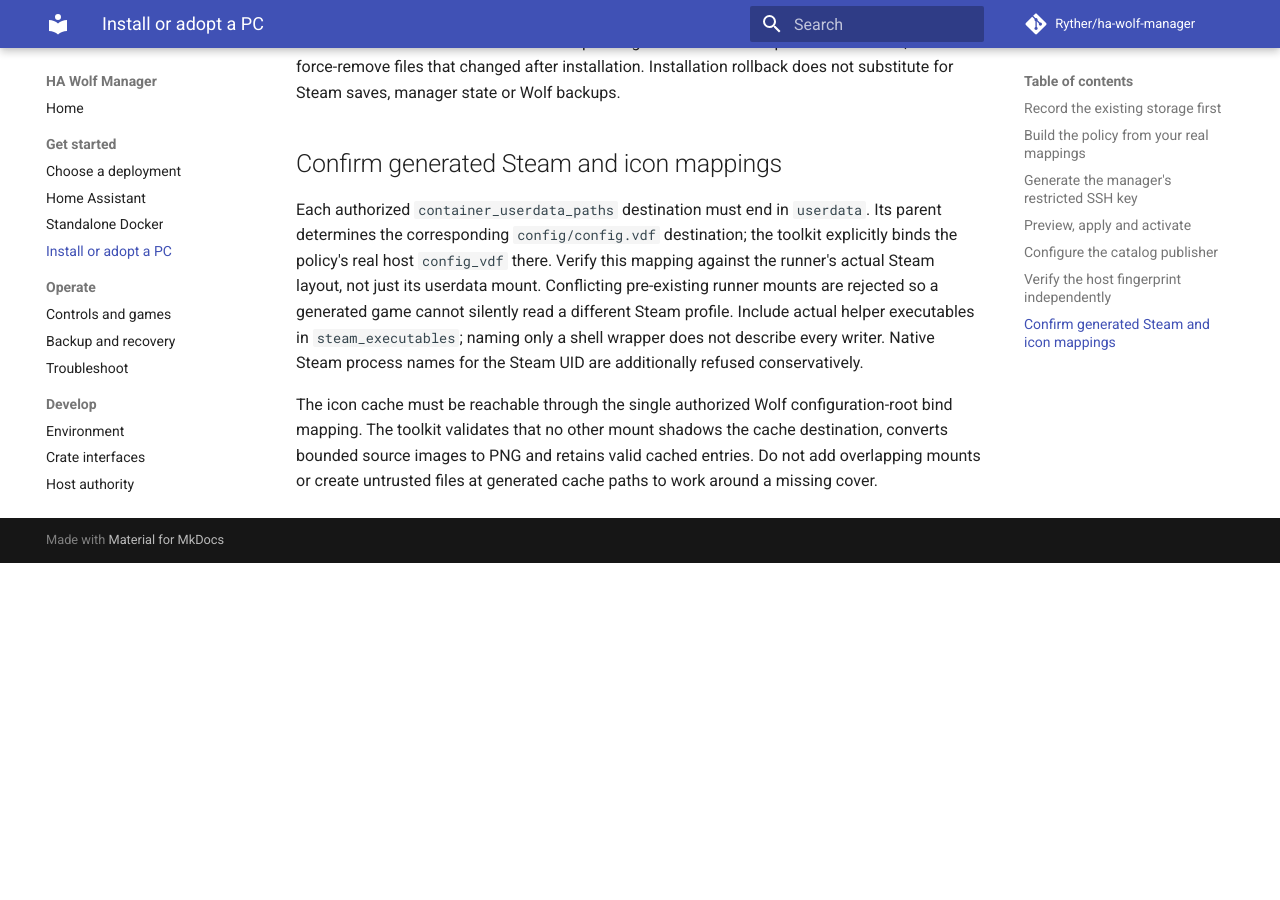
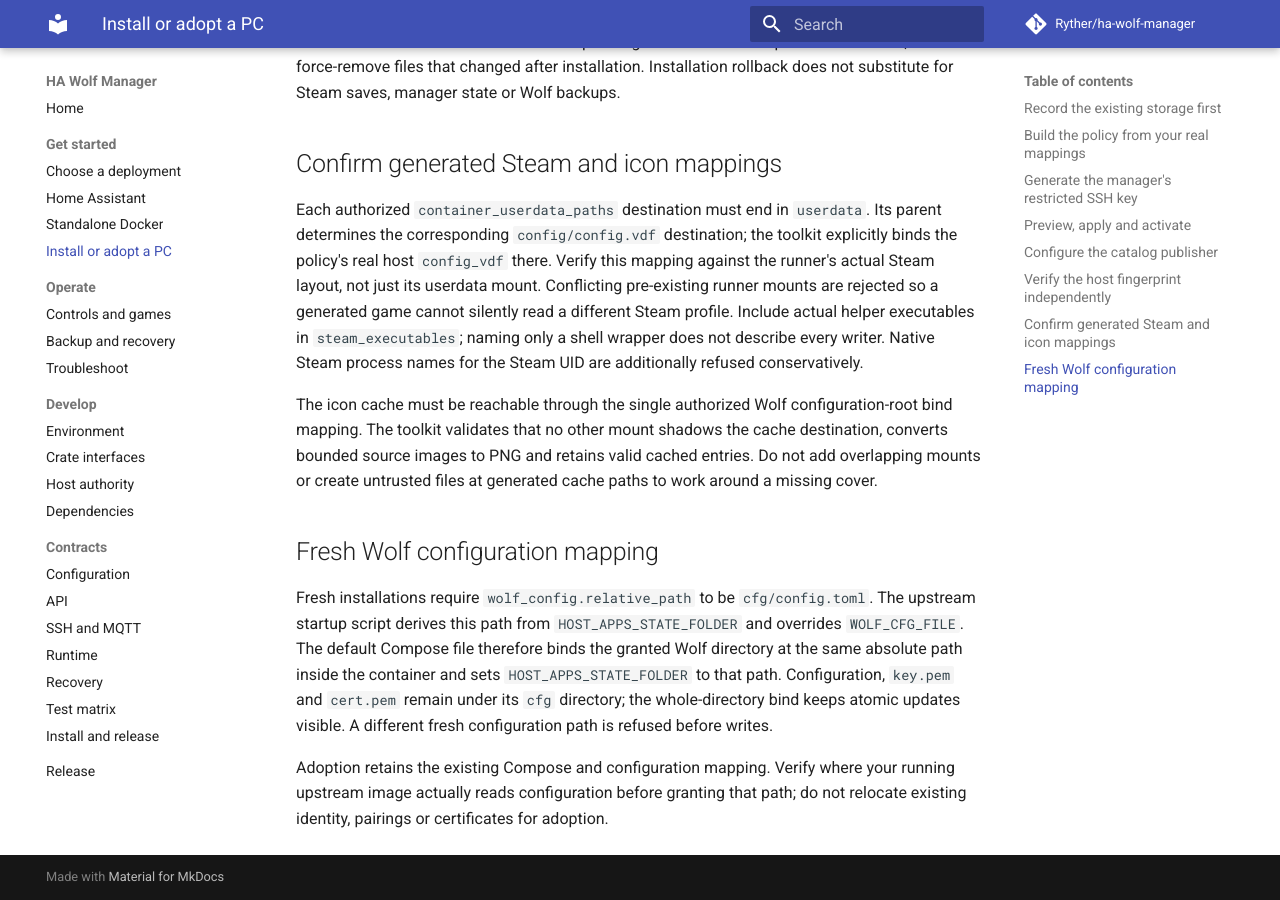
Before and after one commit to Ryther/ha-wolf-manager, an MkDocs documentation site: the page built from docs/guides/host-installation.md, in a window 1280 px wide and 900 px high, scrolled down 3506 px. Built offline with MkDocs 1.6.1 and Material for MkDocs 9.7.7, drawn with Linux system fonts in a browser that asks for light colours; comment, search, counter and statistics services are not loaded; before the commit the page ends 4069 px from its top, so only the background shows below that.

Commit message:
docs(host): explain upstream fresh configuration mapping

```diff
--- a/docs/guides/host-installation.md
+++ b/docs/guides/host-installation.md
@@ -91,3 +91,17 @@
 Each authorized `container_userdata_paths` destination must end in `userdata`. Its parent determines the corresponding `config/config.vdf` destination; the toolkit explicitly binds the policy's real host `config_vdf` there. Verify this mapping against the runner's actual Steam layout, not just its userdata mount. Conflicting pre-existing runner mounts are rejected so a generated game cannot silently read a different Steam profile. Include actual helper executables in `steam_executables`; naming only a shell wrapper does not describe every writer. Native Steam process names for the Steam UID are additionally refused conservatively.
 
 The icon cache must be reachable through the single authorized Wolf configuration-root bind mapping. The toolkit validates that no other mount shadows the cache destination, converts bounded source images to PNG and retains valid cached entries. Do not add overlapping mounts or create untrusted files at generated cache paths to work around a missing cover.
+
+## Fresh Wolf configuration mapping
+
+Fresh installations require `wolf_config.relative_path` to be `cfg/config.toml`.
+The upstream startup script derives this path from `HOST_APPS_STATE_FOLDER` and
+overrides `WOLF_CFG_FILE`. The default Compose file therefore binds the granted
+Wolf directory at the same absolute path inside the container and sets
+`HOST_APPS_STATE_FOLDER` to that path. Configuration, `key.pem` and `cert.pem`
+remain under its `cfg` directory; the whole-directory bind keeps atomic updates
+visible. A different fresh configuration path is refused before writes.
+
+Adoption retains the existing Compose and configuration mapping. Verify where
+your running upstream image actually reads configuration before granting that
+path; do not relocate existing identity, pairings or certificates for adoption.
```
Also changed, not shown: 1 other file.
